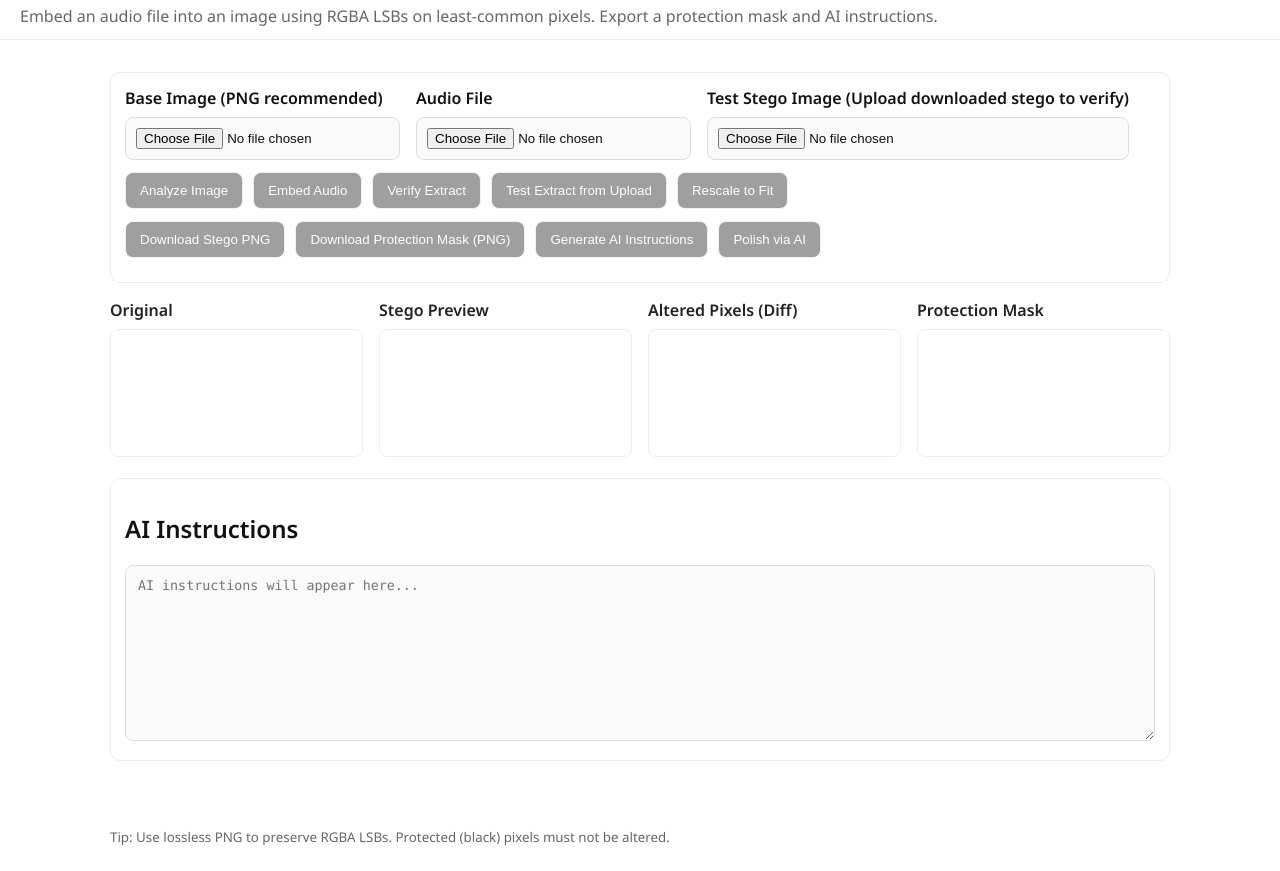
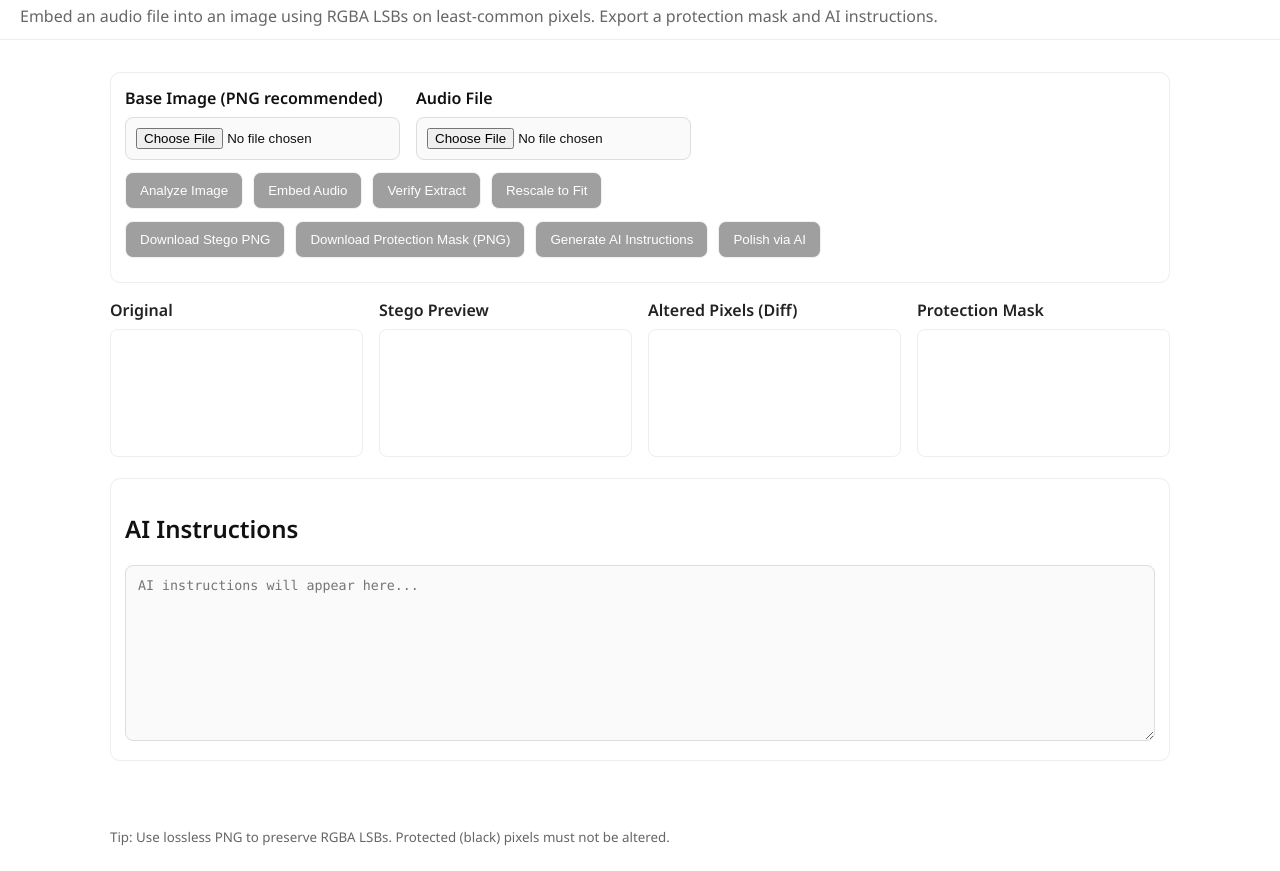
Before and after one commit to websimapi/websim-audio-in-image-stego-least-common-pixels-rgba, a plain HTML site: page index.html in a window 1280 px wide. Shown: the part 60-931 px from the top of the page. Drawn offline with nearby package versions, Linux system fonts and the light colour scheme.

Commit message:
v11: stegoD is not defined

```diff
--- a/index.html
+++ b/index.html
@@ -32,17 +32,12 @@
           Audio File
           <input type="file" id="audioInput" accept="audio/*" />
         </label>
-        <label>
-          Test Stego Image (Upload downloaded stego to verify)
-          <input type="file" id="testStegoInput" accept="image/*" />
-        </label>
       </div>
 
       <div class="actions">
         <button id="analyzeBtn" disabled>Analyze Image</button>
         <button id="embedBtn" disabled>Embed Audio</button>
         <button id="extractBtn" disabled>Verify Extract</button>
-        <button id="testExtractBtn" disabled>Test Extract from Upload</button>
         <button id="rescaleBtn" disabled>Rescale to Fit</button>
       </div>
 
```
